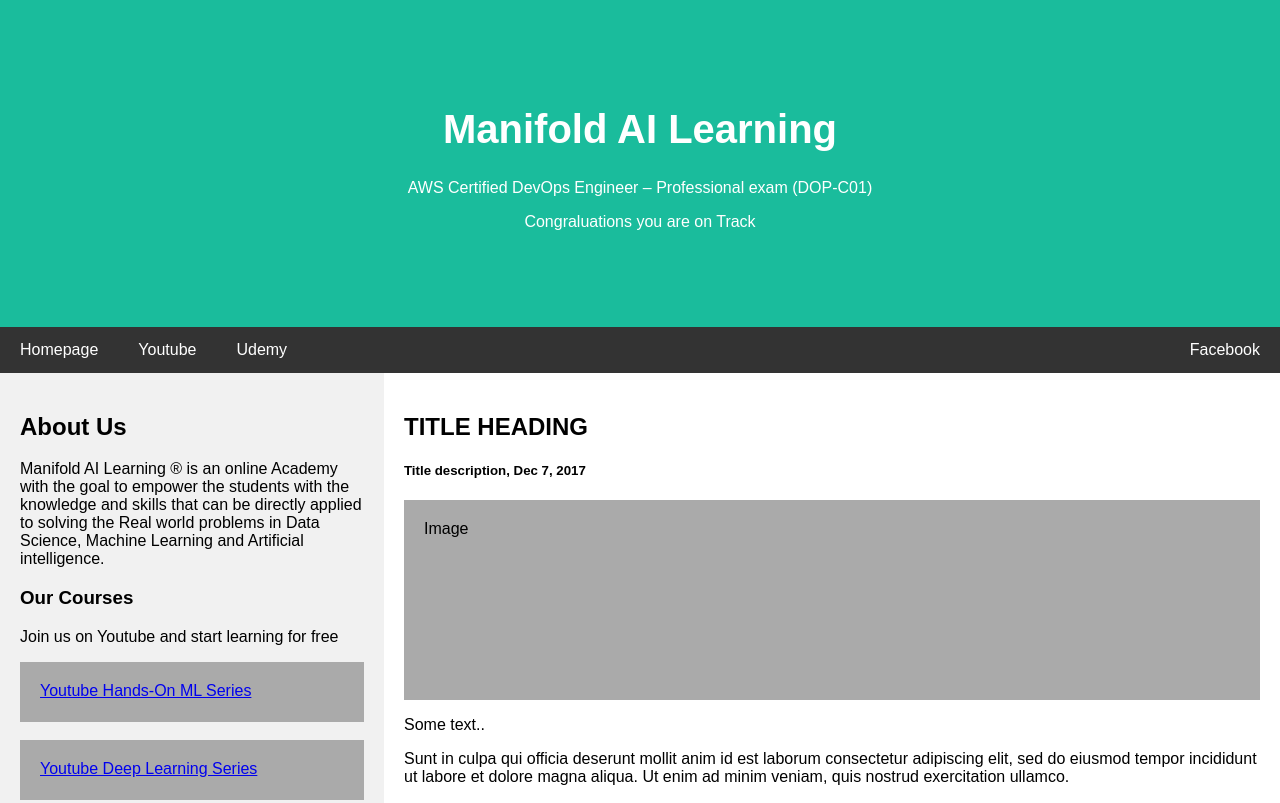
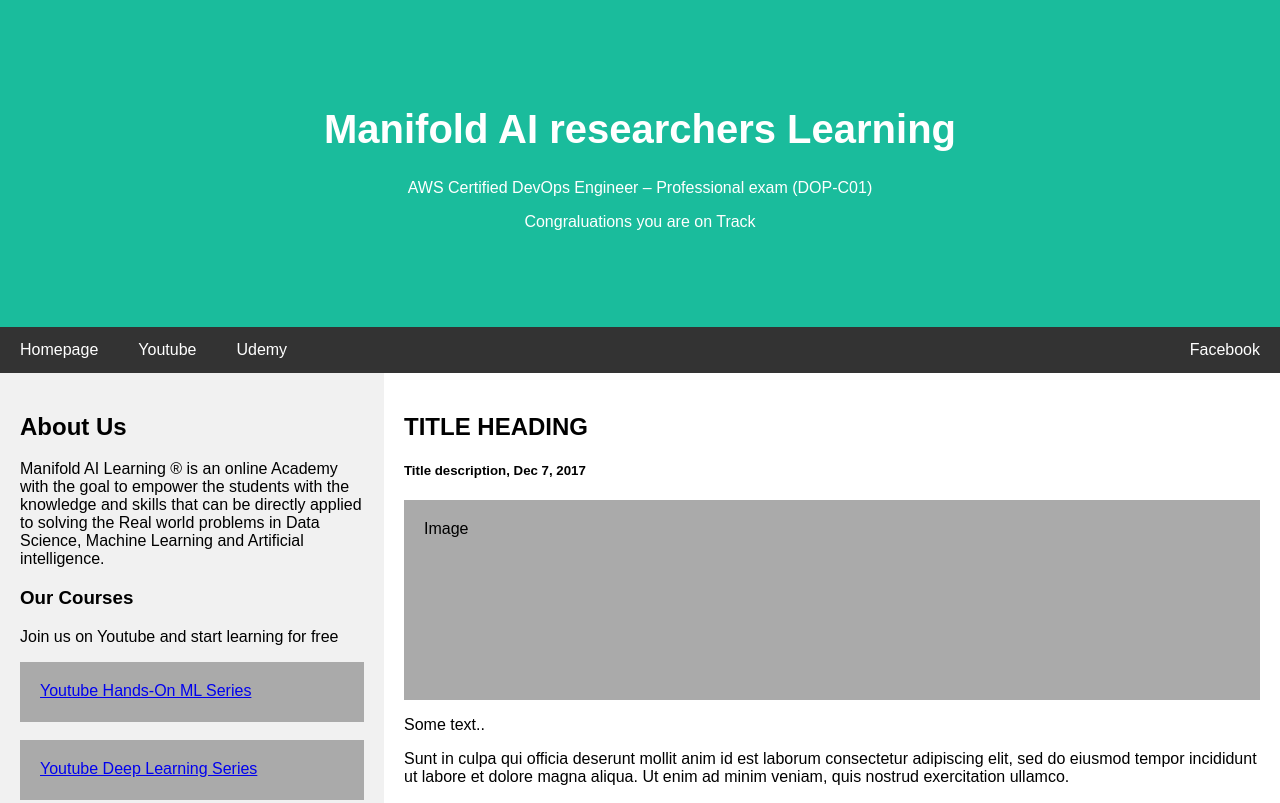
Before and after one commit to bututoubaobei-0108/pipeline_repo, a plain HTML site: page index.html in a window 1280 px wide. Shown: the top 803 px of the page. Drawn offline with Linux system fonts and the light colour scheme.

Commit message:
first commit

```diff
--- a/index.html
+++ b/index.html
@@ -113,7 +113,7 @@
 <body>
 
 <div class="header">
-  <h1>Manifold AI Learning</h1>
+  <h1>Manifold AI researchers Learning</h1>
   <p>AWS Certified DevOps Engineer – Professional exam (DOP-C01)</p>
   <p>Congraluations you are on Track</p>
 </div>
```
